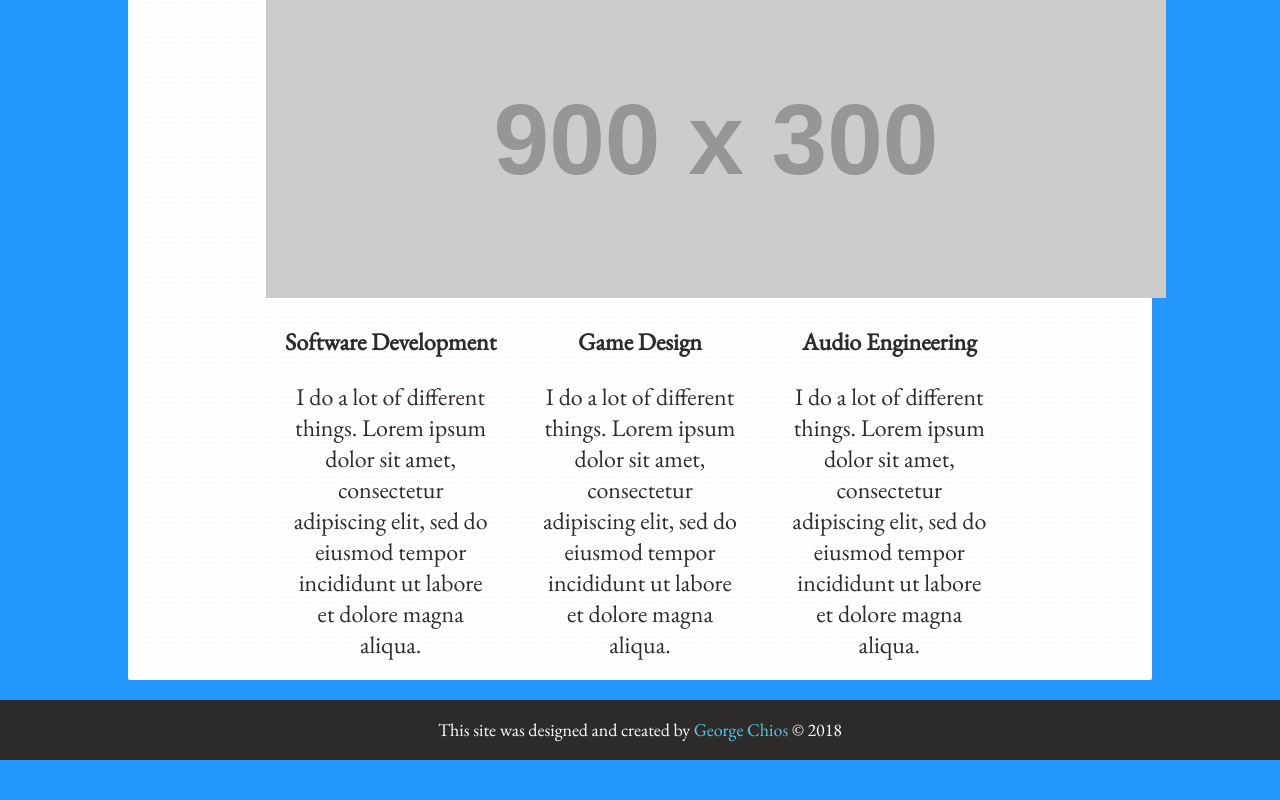
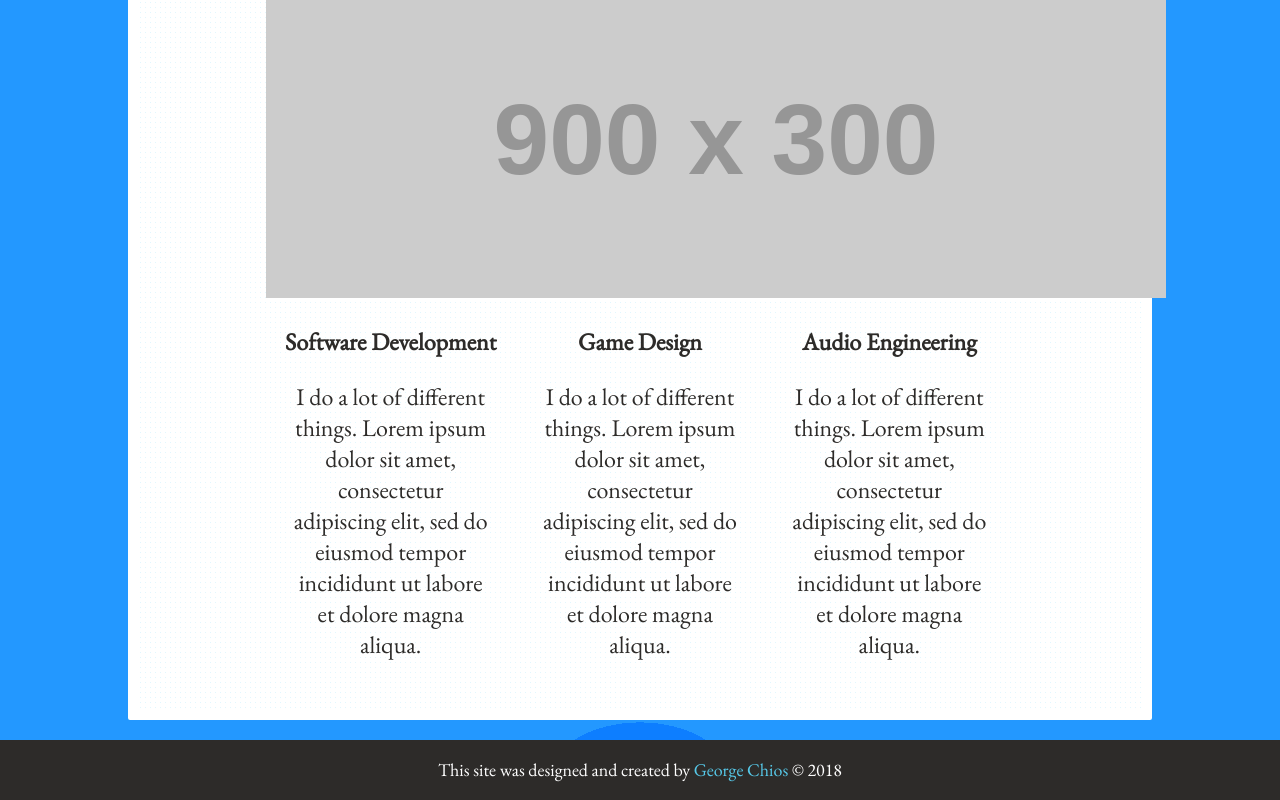
Before and after one commit to rusticpenguin/georgechios, a React (Create React App) app in the folder georgechios/: page /about in a window 1280 px wide. Shown: the part 1221-2021 px from the top of the page. Before the commit the page ends 1981 px from the top, so only its background shows below. Built offline with nearby package versions, Linux system fonts and the light colour scheme.

Commit message:
Made link clickable

```diff
--- a/georgechios/src/Components/App.css
+++ b/georgechios/src/Components/App.css
@@ -62,6 +62,7 @@ span {
     display: flex;
     flex-flow: row nowrap;
     width: 100%;
+    padding-bottom: 40px;
 }
 
 .column {
--- a/georgechios/src/Components/Home.css
+++ b/georgechios/src/Components/Home.css
@@ -6,6 +6,7 @@
 }
 
 .resumeButton {
+    cursor: pointer;
     border: none;
     background: #1fc186cc;
     border: 4px solid #5eebb7cc;
```
